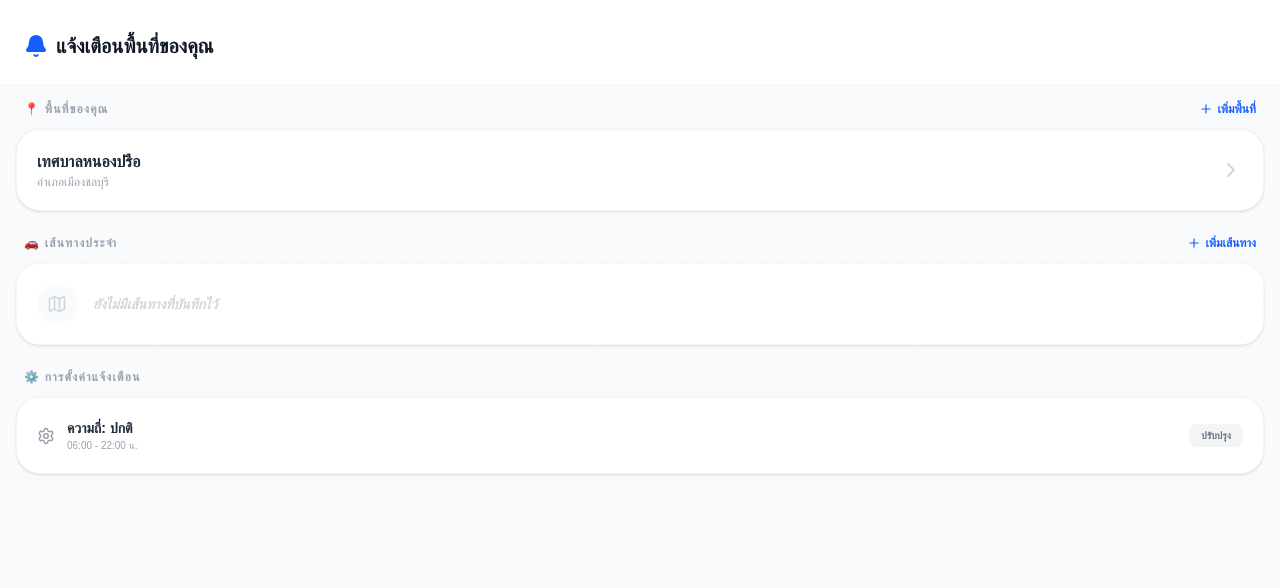
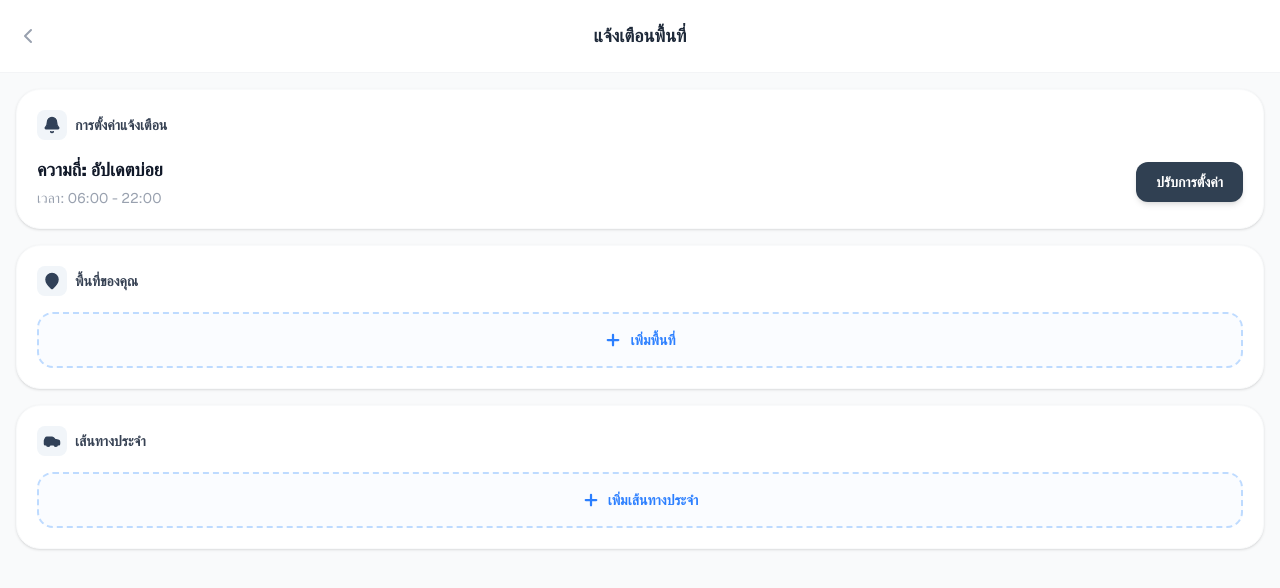
Before and after one commit to rdThunderThailand/cityzen-fuel-lineoa, a Next.js app: page /liff/area-notification in a window 1280 px wide. Shown: the top 588 px of the page. Built offline with nearby package versions, Linux system fonts and the light colour scheme.

Commit message:
fixed screen1 in area-notification

```diff
--- a/src/app/liff/area-notification/page.tsx
+++ b/src/app/liff/area-notification/page.tsx
@@ -10,6 +10,8 @@ import {
   ChevronRight,
   X,
   Search,
+  ChevronLeft,
+  Car,
 } from "lucide-react";
 
 export default function AlertSettingsPage() {
@@ -19,85 +21,84 @@ export default function AlertSettingsPage() {
     <main className="min-h-screen bg-gray-50 pb-20">
       {/* Screen 1: Main Alert Settings */}
       {step === 1 && (
-        <div className="animate-in fade-in duration-300">
-          <header className="bg-white px-6 pt-8 pb-6 border-b border-gray-100">
-            <h1 className="text-xl font-black text-gray-900 flex items-center gap-2">
-              <Bell className="text-blue-600" fill="currentColor" size={24} />{" "}
-              แจ้งเตือนพื้นที่ของคุณ
+        <div className="min-h-screen bg-gray-50 flex flex-col font-sans">
+          {/* --- Header --- */}
+          <header className="bg-white border-b border-gray-100 px-4 py-4 flex items-center sticky top-0 z-10">
+            <button className="p-2 -ml-2 text-gray-400">
+              <ChevronLeft size={24} />
+            </button>
+            <h1 className="flex-1 text-center text-lg font-bold text-gray-800 mr-8">
+              แจ้งเตือนพื้นที่
             </h1>
           </header>
 
-          <div className="p-4 space-y-6">
-            {/* พื้นที่ของคุณ Card */}
-            <section className="space-y-3">
-              <div className="flex justify-between items-end px-2">
-                <h2 className="text-xs font-bold text-gray-400 uppercase tracking-widest">
-                  📍 พื้นที่ของคุณ
-                </h2>
-                <button
-                  onClick={() => setStep(2)}
-                  className="text-blue-600 text-xs font-bold flex items-center gap-1"
-                >
-                  <Plus size={14} /> เพิ่มพื้นที่
+          {/* --- Body Content --- */}
+          <div className="p-4 space-y-4">
+            {/* Card 1: การตั้งค่าแจ้งเตือน */}
+            <div className="bg-white rounded-3xl shadow-sm border border-gray-50 overflow-hidden">
+              <div className="p-5">
+                <div className="flex items-center gap-2 mb-4">
+                  <div className="bg-slate-100 p-1.5 rounded-lg text-slate-700">
+                    <Bell size={18} fill="currentColor" />
+                  </div>
+                  <span className="text-sm font-bold text-gray-700">
+                    การตั้งค่าแจ้งเตือน
+                  </span>
+                </div>
+
+                <div className="flex justify-between items-center">
+                  <div>
+                    <h3 className="text-lg font-black text-gray-900">
+                      ความถี่: อัปเดตบ่อย
+                    </h3>
+                    <p className="text-sm text-gray-400 mt-1">
+                      เวลา: 06:00 - 22:00
+                    </p>
+                  </div>
+                  <button className="bg-[#304052] text-white px-5 py-2.5 rounded-xl text-sm font-bold shadow-md active:scale-95 transition-transform">
+                    ปรับการตั้งค่า
                   </button>
                 </div>
-              <div className="bg-white p-5 rounded-3xl shadow-sm border border-gray-100 flex justify-between items-center group active:scale-95 transition">
-                <div>
-                  <p className="font-bold text-gray-800">เทศบาลหนองปรือ</p>
-                  <p className="text-xs text-gray-400">อำเภอเมืองชลบุรี</p>
               </div>
-                <ChevronRight className="text-gray-300" />
             </div>
-            </section>
 
-            {/* เส้นทางประจำ Card */}
-            <section className="space-y-3">
-              <div className="flex justify-between items-end px-2">
-                <h2 className="text-xs font-bold text-gray-400 uppercase tracking-widest">
-                  🚗 เส้นทางประจำ
-                </h2>
-                <button
-                  onClick={() => setStep(3)}
-                  className="text-blue-600 text-xs font-bold flex items-center gap-1"
-                >
-                  <Plus size={14} /> เพิ่มเส้นทาง
+            {/* Card 2: พื้นที่ของคุณ */}
+            <div className="bg-white rounded-3xl shadow-sm border border-gray-50 overflow-hidden">
+              <div className="p-5">
+                <div className="flex items-center gap-2 mb-4">
+                  <div className="bg-slate-100 p-1.5 rounded-lg text-slate-700">
+                    <MapPin size={18} fill="currentColor" />
+                  </div>
+                  <span className="text-sm font-bold text-gray-700">
+                    พื้นที่ของคุณ
+                  </span>
+                </div>
+
+                <button className="w-full py-4 border-2 border-dashed border-blue-200 rounded-2xl flex items-center justify-center gap-2 text-blue-500 font-bold text-sm bg-blue-50/30 hover:bg-blue-50 transition-colors active:scale-[0.98]">
+                  <Plus size={18} strokeWidth={3} />
+                  เพิ่มพื้นที่
                 </button>
               </div>
-              <div className="bg-white p-5 rounded-3xl shadow-sm border border-gray-100 flex items-center gap-4 border-dashed">
-                <div className="w-10 h-10 bg-gray-50 rounded-full flex items-center justify-center text-gray-300">
-                  <MapIcon size={20} />
             </div>
-                <p className="text-sm font-bold text-gray-300 italic">
-                  ยังไม่มีเส้นทางที่บันทึกไว้
-                </p>
+
+            {/* Card 3: เส้นทางประจำ */}
+            <div className="bg-white rounded-3xl shadow-sm border border-gray-50 overflow-hidden">
+              <div className="p-5">
+                <div className="flex items-center gap-2 mb-4">
+                  <div className="bg-slate-100 p-1.5 rounded-lg text-slate-700">
+                    <Car size={18} fill="currentColor" />
                   </div>
-            </section>
+                  <span className="text-sm font-bold text-gray-700">
+                    เส้นทางประจำ
+                  </span>
+                </div>
 
-            {/* การตั้งค่าความถี่ Card */}
-            <section className="space-y-3">
-              <h2 className="text-xs font-bold text-gray-400 uppercase tracking-widest px-2">
-                ⚙️ การตั้งค่าแจ้งเตือน
-              </h2>
-              <button
-                onClick={() => setStep(4)}
-                className="w-full bg-white p-5 rounded-3xl shadow-sm border border-gray-100 flex justify-between items-center active:bg-gray-50 transition"
-              >
-                <div className="flex items-center gap-3">
-                  <Settings className="text-gray-400" size={18} />
-                  <div className="text-left">
-                    <p className="text-sm font-bold text-gray-800">
-                      ความถี่: ปกติ
-                    </p>
-                    <p className="text-[10px] text-gray-400">
-                      06:00 - 22:00 น.
-                    </p>
+                <button className="w-full py-4 border-2 border-dashed border-blue-200 rounded-2xl flex items-center justify-center gap-2 text-blue-500 font-bold text-sm bg-blue-50/30 hover:bg-blue-50 transition-colors active:scale-[0.98]">
+                  <Plus size={18} strokeWidth={3} />
+                  เพิ่มเส้นทางประจำ
+                </button>
               </div>
             </div>
-                <div className="px-3 py-1 bg-gray-100 rounded-lg text-[10px] font-bold text-gray-500 uppercase">
-                  ปรับปรุง
-                </div>
-              </button>
-            </section>
           </div>
         </div>
       )}
```
Lines whose indentation alone changed are shown as unchanged.
